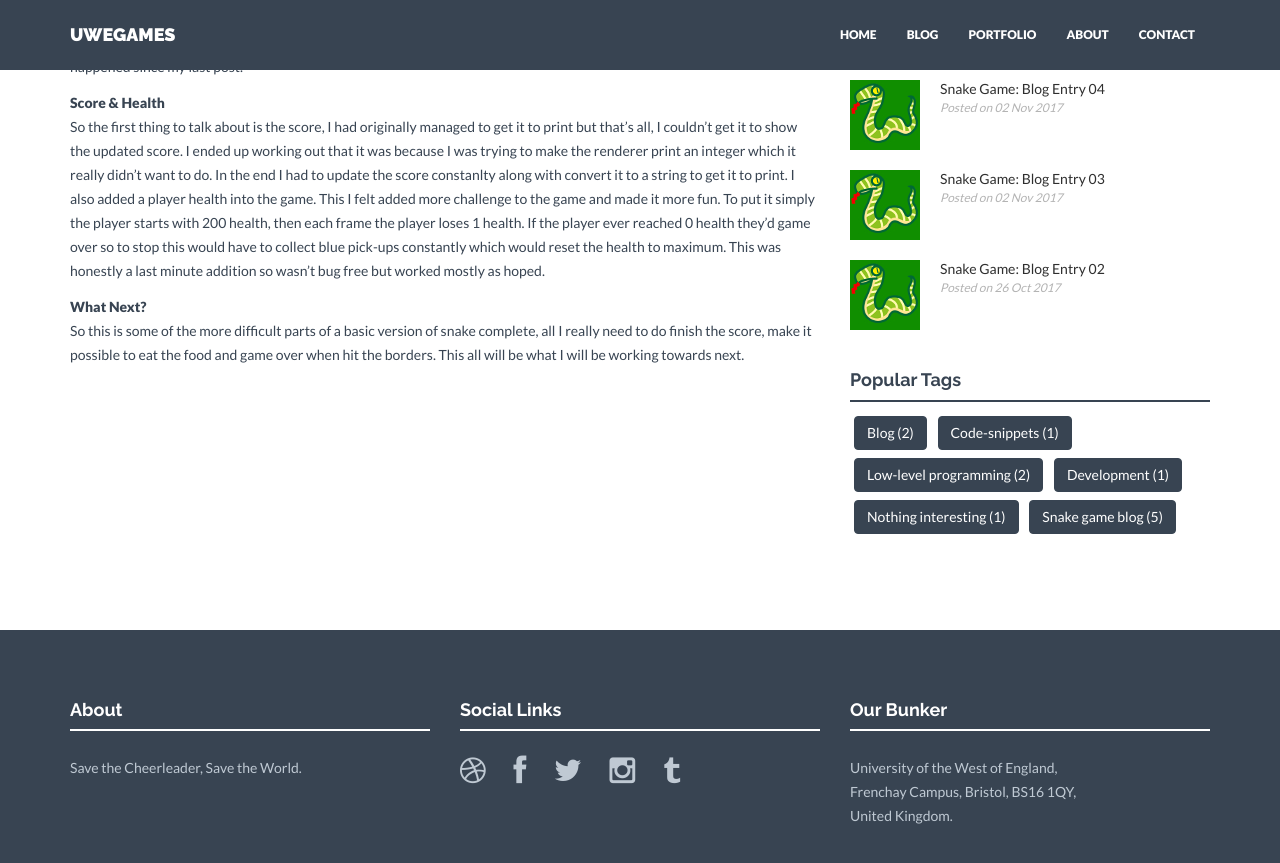
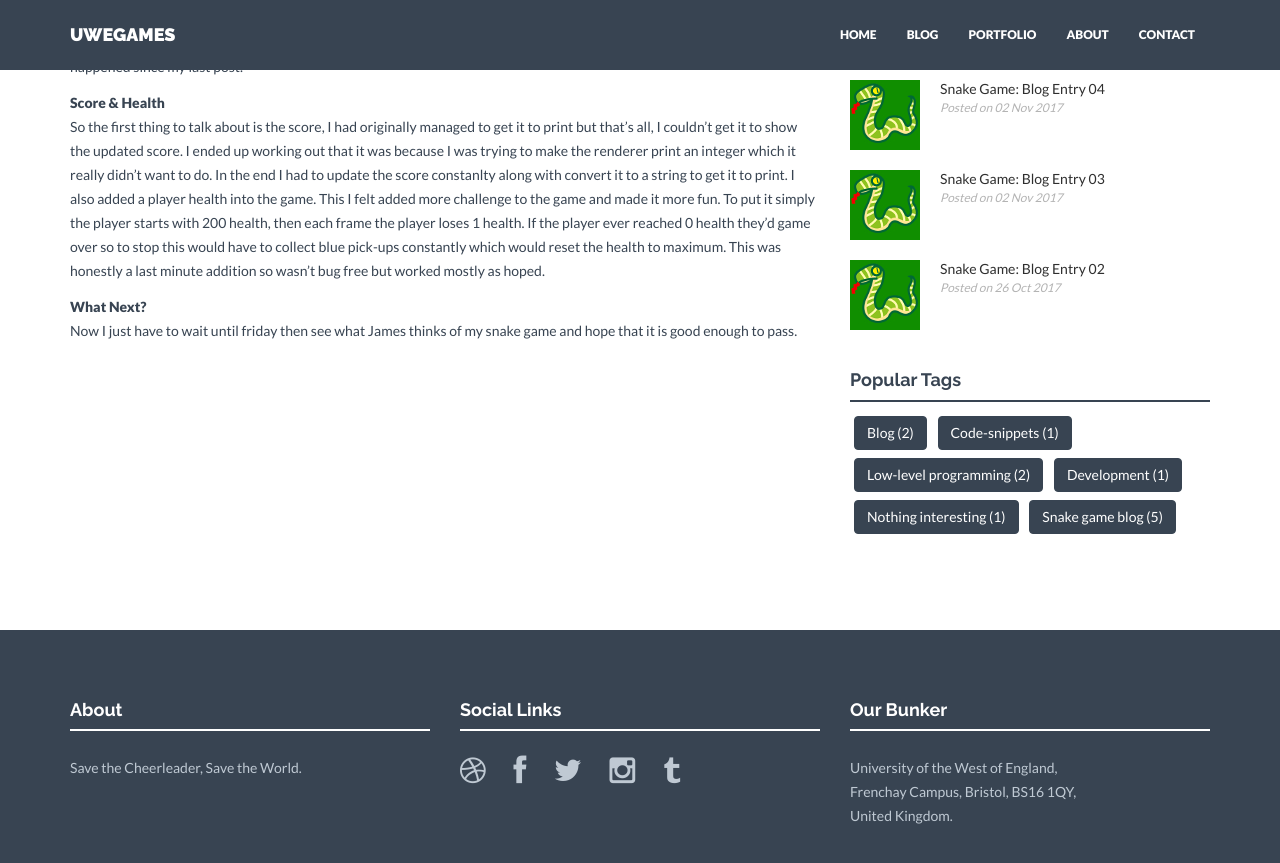
Before and after one commit to JamieHogg/JamieHogg.github.io, a Jekyll site: the page built from _posts/2017-11-08-snake_game_blog_4.markdown, in a window 1280 px wide and 900 px high, scrolled down 702 px. Shown: the top 863 px of the window. Built offline with Jekyll 4.4.1, drawn with Linux system fonts in a browser that asks for light colours; nearby versions of some CDN libraries.

Commit message:
Update 2017-11-08-snake_game_blog_4.markdown

```diff
--- a/_posts/2017-11-08-snake_game_blog_4.markdown
+++ b/_posts/2017-11-08-snake_game_blog_4.markdown
@@ -16,4 +16,4 @@ I also added a player health into the game. This I felt added more challenge to
 This was honestly a last minute addition so wasn't bug free but worked mostly as hoped.
 
 <b>What Next?</b><BR>
-So this is some of the more difficult parts of a basic version of snake complete, all I really need to do finish the score, make it possible to eat the food and game over when hit the borders. This all will be what I will be working towards next.
+Now I just have to wait until friday then see what James thinks of my snake game and hope that it is good enough to pass.
```
